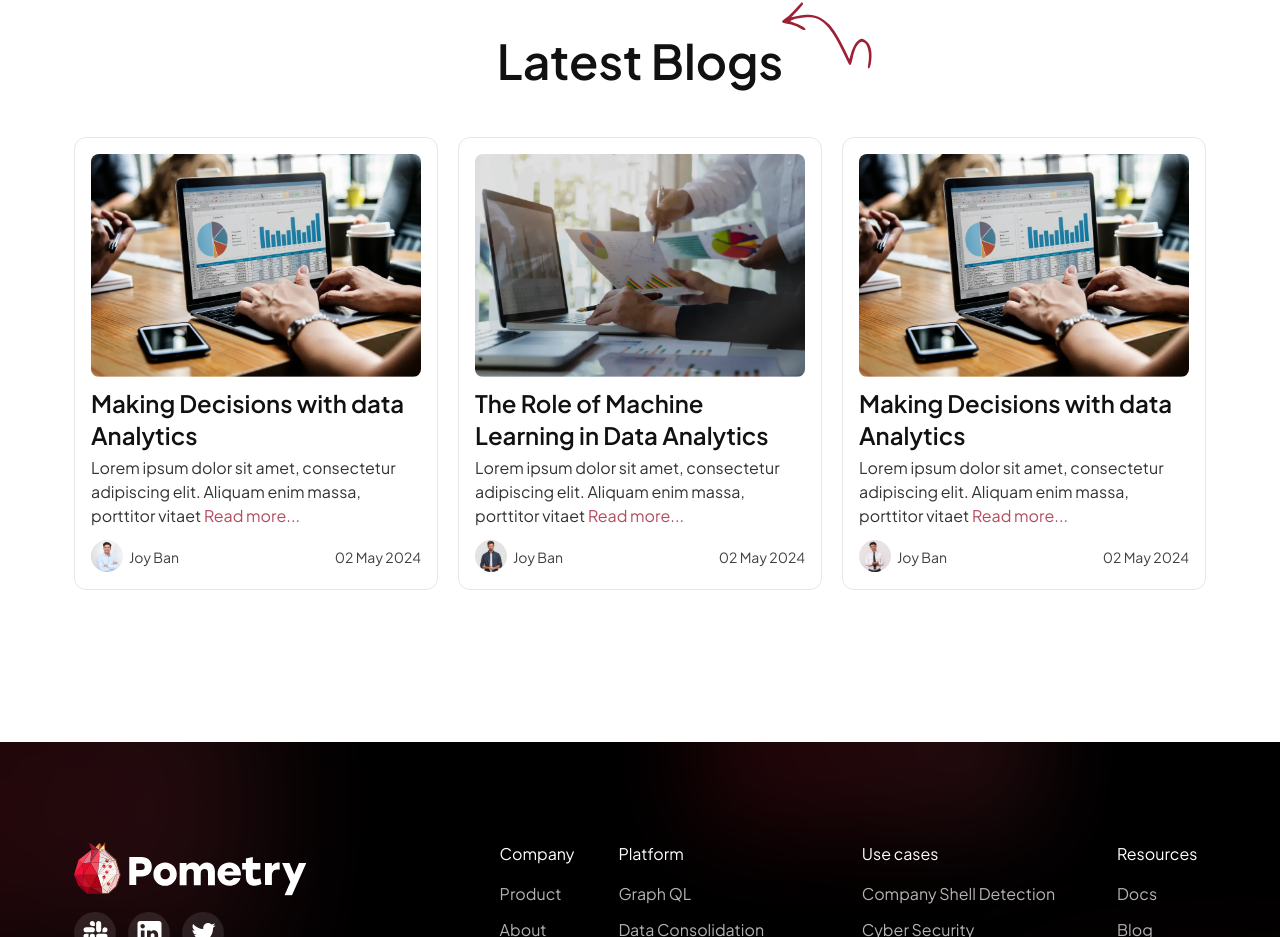
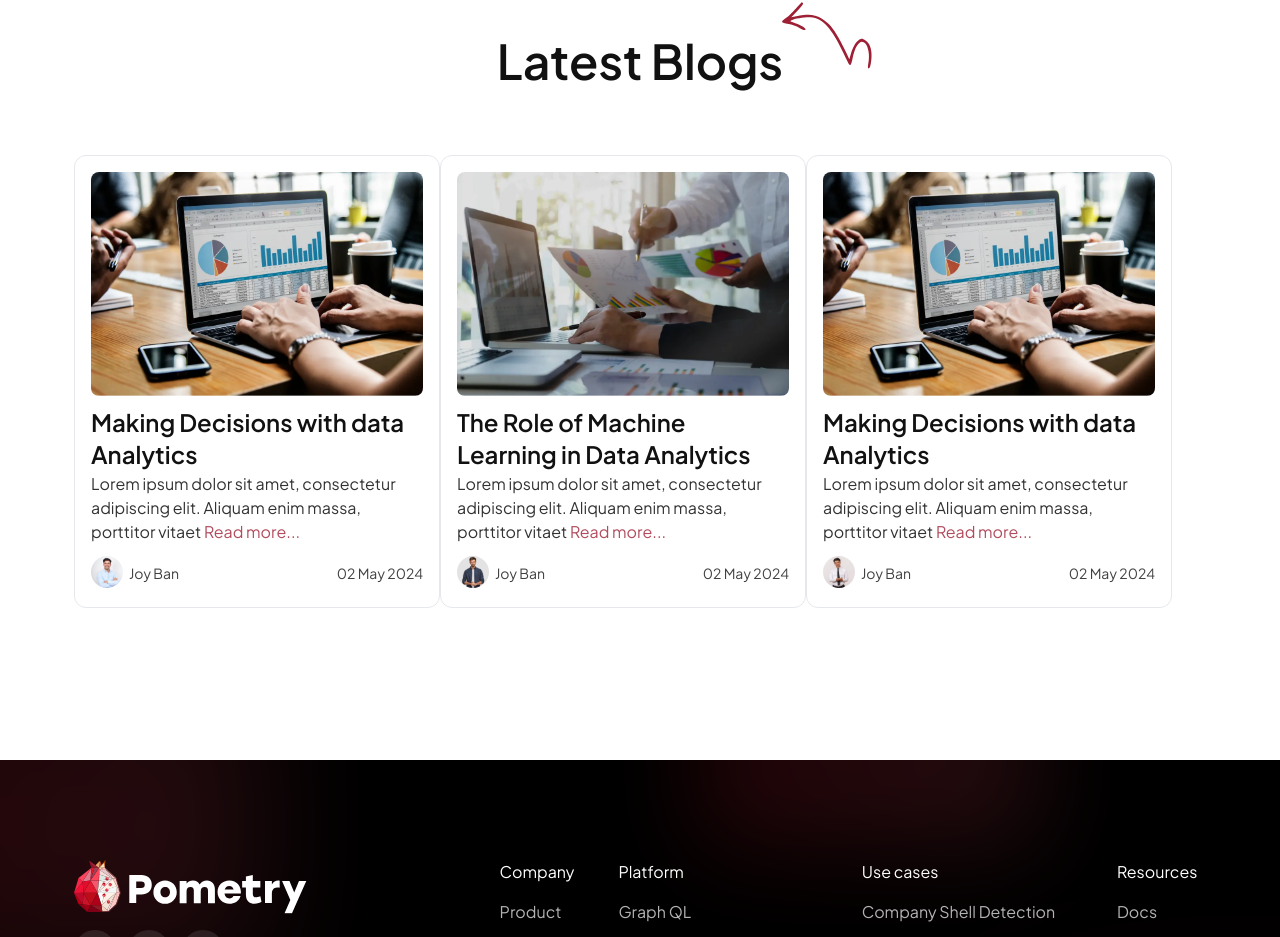
Before and after one commit to Ritik-455/Pometry, a Next.js app: page / in a window 1280 px wide. Shown: the part 3370-4307 px from the top of the page. Built offline with nearby package versions, Linux system fonts and the light colour scheme.

Commit message:
code-merge

```diff
--- a/src/app/globals.css
+++ b/src/app/globals.css
@@ -31,6 +31,7 @@
 
 .custom-scrollbar::-webkit-scrollbar-track {
   background: #2E2E2E;
+  border-radius: 4px;
 }
 
 .custom-scrollbar::-webkit-scrollbar-thumb {
--- /dev/null
+++ b/src/components/blog/BlogHero.tsx
@@ -0,0 +1,9 @@
+import React from 'react'
+
+const BlogHero = () => {
+  return (
+    <div>BlogHero</div>
+  )
+}
+
+export default BlogHero
--- a/src/components/common/CommonBlog.tsx
+++ b/src/components/common/CommonBlog.tsx
@@ -4,6 +4,8 @@ import Paragraph from "./Paragraph";
 import { BLOG_DATA } from "./Helper";
 import { ArrowIcon } from "./Icon";
 import Link from "next/link";
+import { Swiper, SwiperSlide } from 'swiper/react';
+import 'swiper/css';
 
 const CommonBlog = () => {
   return (
@@ -16,9 +18,10 @@ const CommonBlog = () => {
         <span className="absolute lg:right-[30%] md:right-[22%] right-[18%] top-0 -z-20 sm:block hidden">
           <ArrowIcon />
         </span>
-        <div className="flex gap-5 lg:flex-row flex-col justify-center max-lg:items-center">
+        <Swiper
+          slidesPerView={3}>
           {BLOG_DATA.map((value, index) => (
-            <div
+            <SwiperSlide
               key={index}
               className="p-4 sm:min-h-[453px] max-w-[366px] w-full rounded-xl bg-white border border-grey flex flex-col justify-between"
             >
@@ -59,9 +62,9 @@ const CommonBlog = () => {
                   </p>
                 </div>
               </div>
-            </div>
+            </SwiperSlide>
           ))}
-        </div>
+        </Swiper>
       </div>
     </div>
   );
--- a/src/components/common/Helper.tsx
+++ b/src/components/common/Helper.tsx
@@ -1,5 +1,4 @@
-import benSteerImg from "./assets/images/ourteam/png/hero-team-img.png";
-
+import benSteerImg from "/assets/images/ourteam/png/hero-team-img.png";
 import { LinkedIcon, SlackIcon, TwitterIcon } from "./Icon";
 import {
   LoadExistingIcon,
@@ -198,7 +197,7 @@ export const FOOTER_ELLIPSE = [
 ];
 export const MEET_OUR_TEAM = [
   {
-    // img: benSteerImg,
+    img: benSteerImg,
     para: "Ben is the CTO and Co-Founder at Pometry as well as an honorary researcher at Queen Mary University of London. His work in complex networks and distributed systems focuses on the development of Raphtory, a large-scale stream processing solution for temporal graph analytics. His secondary focus as a board member for the Linked Data Benchmark Council is to define frameworks where different graph based technologies can be fairly tested and compared and help researchers open new frontiers in high-performance graph data management.",
     name: "Dr Ben Steer",
     profession: "CTO",
--- a/src/components/ourteam/MeetOurTeam.tsx
+++ b/src/components/ourteam/MeetOurTeam.tsx
@@ -4,7 +4,7 @@ import { MEET_OUR_TEAM } from "../common/Helper";
 import Paragraph from "../common/Paragraph";
 
 interface MeetOurTeam {
-  // img: string;
+  img: any;
   para: string;
   name: string;
   profession: string;
@@ -19,13 +19,13 @@ const MeetOurTeam = () => {
         />
         {MEET_OUR_TEAM.map((obj: MeetOurTeam, index: number) => (
           <div key={index}>
-            {/* <Image
+            <Image
               src={obj.img}
               width={259}
               height={259}
               alt="meet-our-team-slider-img"
               className="pointer-events-none"
-            /> */}
+            />
             <div className="shadow-8xl py-[30px] px-12 rounded-2xl">
               <Paragraph
                 className="max-w-[980px] text-center !text-charcoal_gray pb-6"
```
Also changed, not shown: src/app/blog/page.tsx (added).
